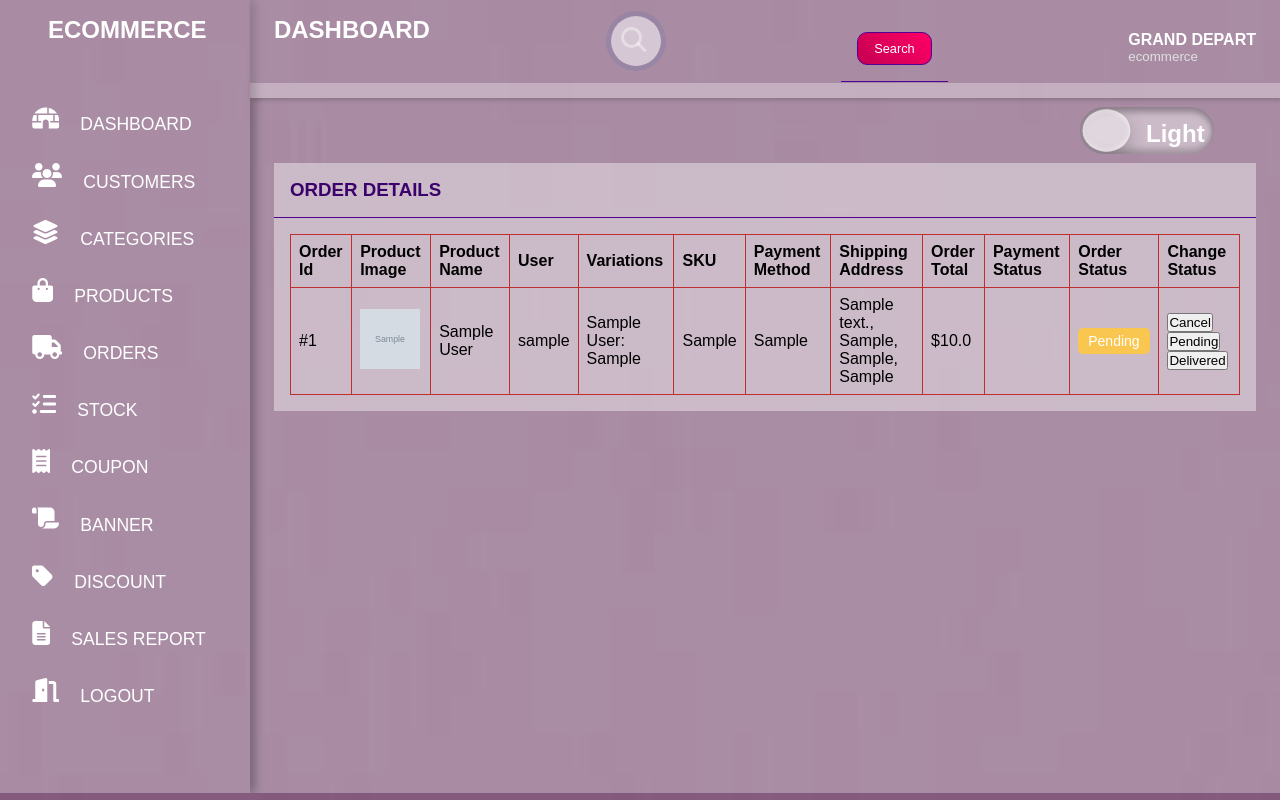
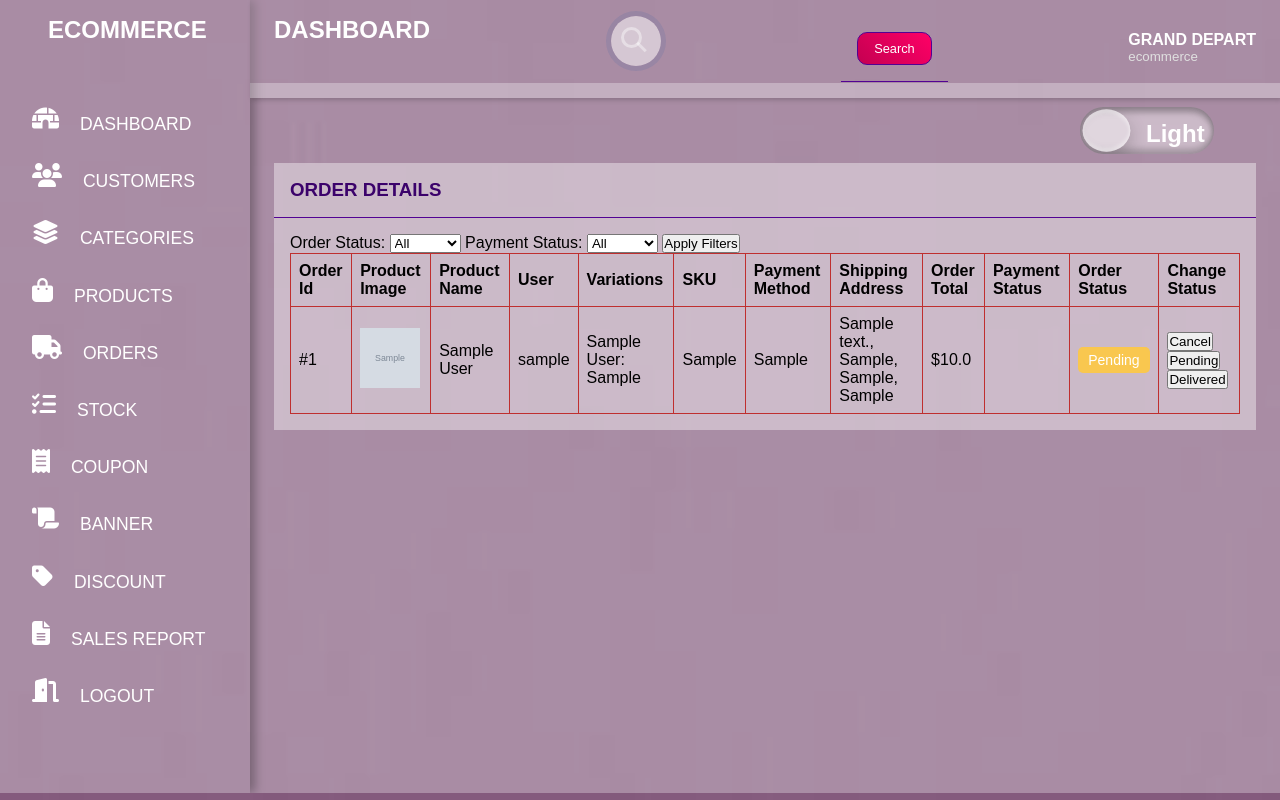
Before and after one commit to MohammedAshiqueM/GD_ecommerce, a Django app: page /administration/orders/ in a window 1280 px wide. Run offline with Django 5.2, Linux system fonts and the light colour scheme; tables that the repository leaves empty hold one stand-in row (values such as "Sample post"); grey boxes marked "Sample" are stand-in pictures.

Commit message:
filter is added in the order page in admin side

```diff
--- a/Admin_side/templates/orders.html
+++ b/Admin_side/templates/orders.html
@@ -71,7 +71,26 @@
                 <h3 class="heading">Order Details</h3>
             </div>
             <div class="card-body">
-                <div class="table-responsive">
+                <form id="filter-form">
+                    <label for="order_status">Order Status:</label>
+                    <select name="order_status" id="order_status">
+                        <option value="">All</option>
+                        {% for status in order_statuses %}
+                            <option value="{{ status }}" {% if status == selected_order_status %}selected{% endif %}>{{ status }}</option>
+                        {% endfor %}
+                    </select>
+
+                    <label for="payment_status">Payment Status:</label>
+                    <select name="payment_status" id="payment_status">
+                        <option value="">All</option>
+                        {% for status in payment_statuses %}
+                            <option value="{{ status }}" {% if status == selected_payment_status %}selected{% endif %}>{{ status }}</option>
+                        {% endfor %}
+                    </select>
+
+                    <button type="submit">Apply Filters</button>
+                </form>
+                <div cclass="table-responsive" id="orders-table">
                     <table width="100%">
                         <thead>
                             <tr>
@@ -144,7 +163,33 @@
             </div>
         </div>
     </div>
+    <script src="https://code.jquery.com/jquery-3.6.0.min.js"></script>
     <script>
+    document.addEventListener('DOMContentLoaded', function() {
+        const filterForm = document.getElementById('filter-form');
+        const ordersTable = document.getElementById('orders-table');
+
+        filterForm.addEventListener('submit', function(e) {
+            e.preventDefault();
+            const formData = new FormData(filterForm);
+            const queryString = new URLSearchParams(formData).toString();
+
+            fetch(`{% url 'orders' %}?${queryString}`, {
+                method: 'GET',
+                headers: {
+                    'X-Requested-With': 'XMLHttpRequest'
+                }
+            })
+            .then(response => response.json())
+            .then(data => {
+                ordersTable.innerHTML = data.table_html;
+            })
+            .catch(error => {
+                console.error('Error fetching orders:', error);
+            });
+        });
+    });
+
         function changeOrderStatus(orderId, status) {
             fetch(`/administration/change_order_status/${orderId}/?status=${status}`, {
                 method: 'GET',
--- a/Admin_side/views.py
+++ b/Admin_side/views.py
@@ -51,7 +51,8 @@ from .models import (
     ProductOffer,
     SalesReport,
     CarouselBanner,
-    OfferBanner
+    OfferBanner,
+    PaymentStatus
 )
 
 
@@ -802,10 +803,39 @@ def editvariant(request, pk):
         "variation_options": variation_options,
     }
     return render(request, "editvariant.html", context)
+
+from django.shortcuts import render
+from django.http import JsonResponse
+from django.template.loader import render_to_string
+from .models import Order, OrderStatus, PaymentStatus
+
 def orders(request):
-    orders = Order.objects.all()
-    return render(request,"orders.html",{'orders': orders})
+    orders = Order.objects.all().order_by('-id')
 
+    order_status = request.GET.get('order_status')
+    payment_status = request.GET.get('payment_status')
+
+    if order_status:
+        orders = orders.filter(order_status__status=order_status)
+    if payment_status:
+        orders = orders.filter(payment_status__status=payment_status)
+
+    order_statuses = OrderStatus.objects.values_list('status', flat=True).distinct()
+    payment_statuses = PaymentStatus.objects.values_list('status', flat=True).distinct()
+
+    context = {
+        'orders': orders,
+        'order_statuses': order_statuses,
+        'payment_statuses': payment_statuses,
+        'selected_order_status': order_status,
+        'selected_payment_status': payment_status,
+    }
+
+    if request.headers.get('X-Requested-With') == 'XMLHttpRequest':
+        table_html = render_to_string('orders_table.html', context, request=request)
+        return JsonResponse({'table_html': table_html})
+
+    return render(request, "orders.html", context)
 def coupons(request):
     data = Coupon.objects.all()
     return render(request,"coupons.html",{"data":data})
```
Also changed, not shown: Admin_side/templates/orders_table.html (added, +67 -0 lines).
